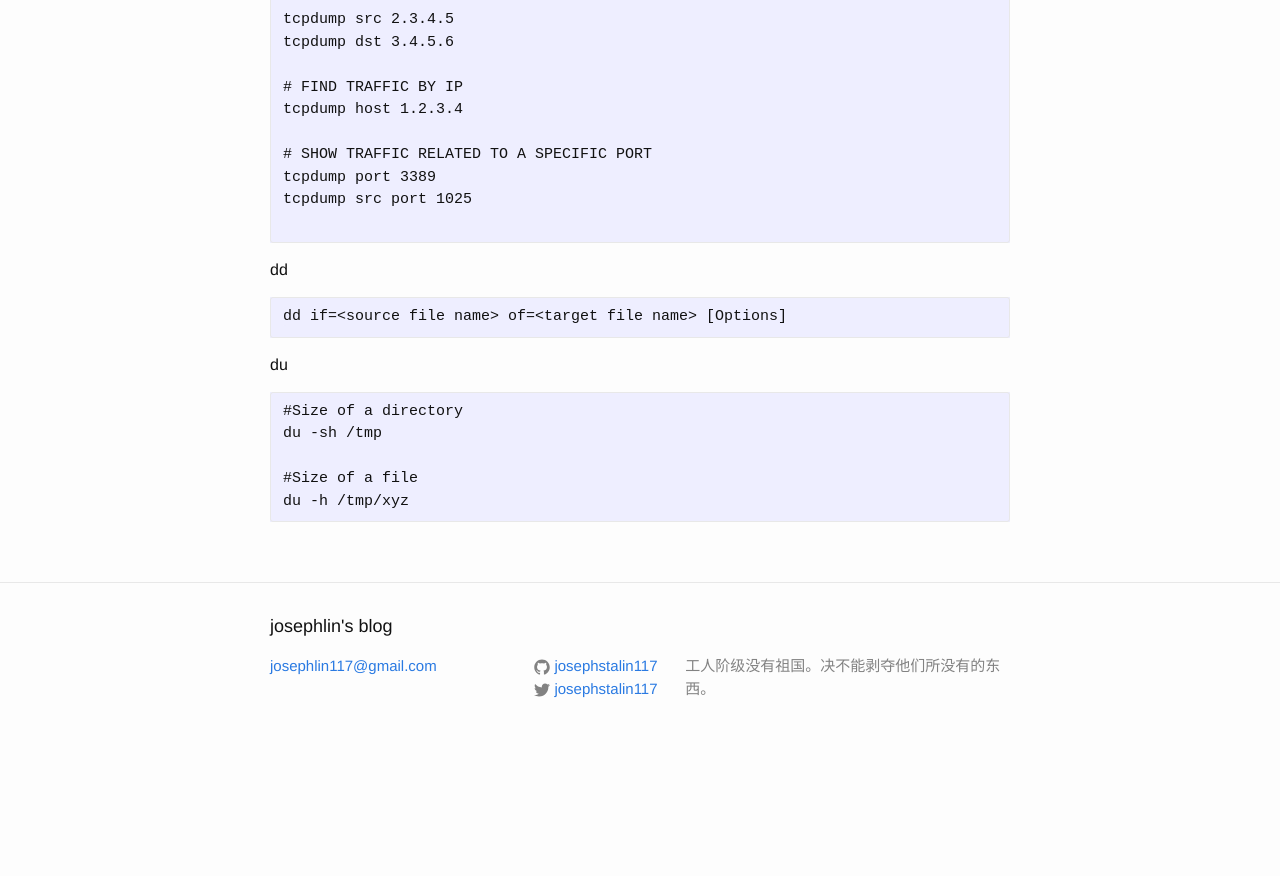
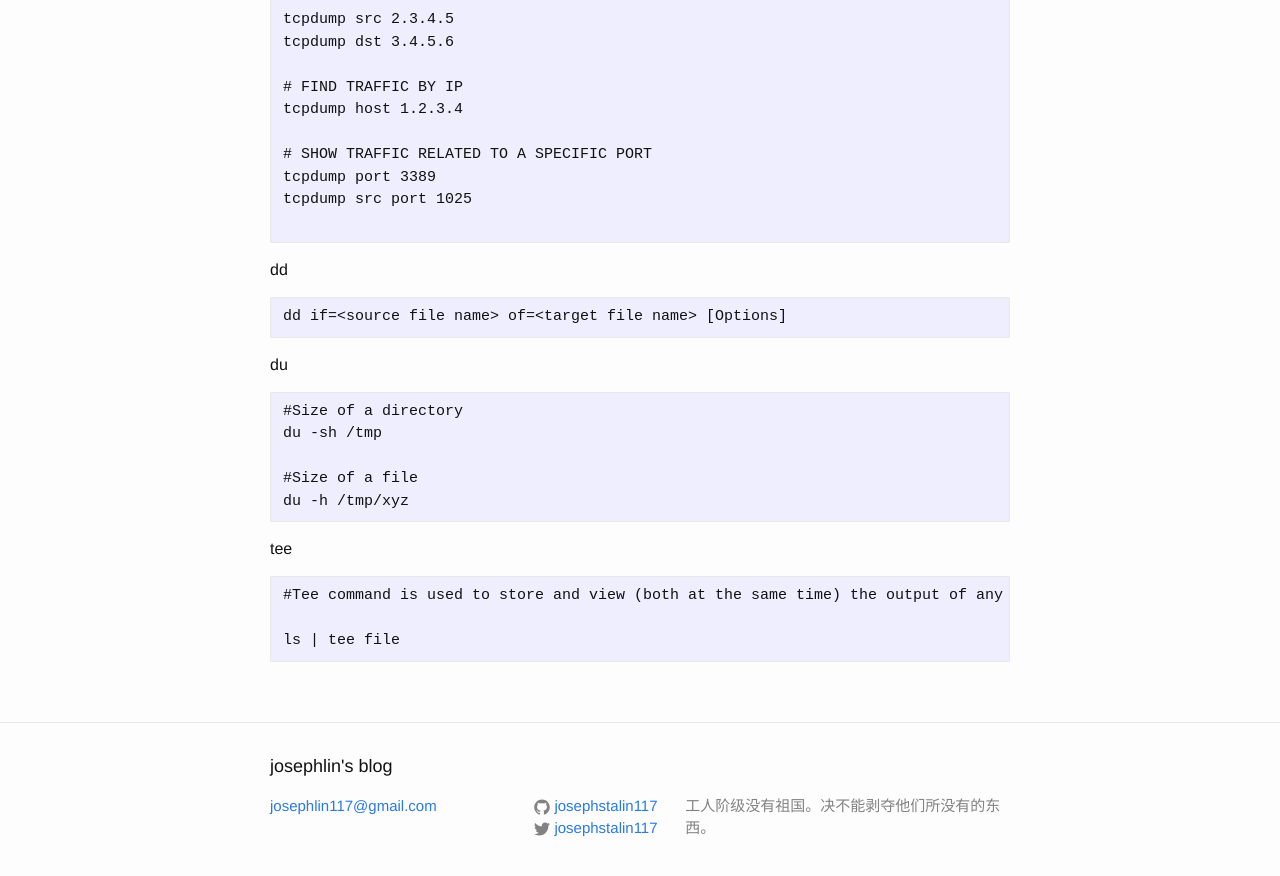
Before and after one commit to josephstalin117/josephstalin117.github.io, a Jekyll site: the page built from _posts/2016-04-04-linux.markdown, in a window 1280 px wide and 900 px high, scrolled down 1394 px. Shown: the top 876 px of the window. Built offline with Jekyll 4.4.1, drawn with Linux system fonts in a browser that asks for light colours; before the commit the page ends 2154 px from its top, so only the background shows below that.

Commit message:
add new article

````diff
--- a/_posts/2016-04-04-linux.markdown
+++ b/_posts/2016-04-04-linux.markdown
@@ -92,3 +92,10 @@ du -sh /tmp
 #Size of a file
 du -h /tmp/xyz
 ```
+
+tee
+```
+#Tee command is used to store and view (both at the same time) the output of any other command.
+
+ls | tee file
+```
````
Also changed, not shown: _posts/2017-06-27-centos.markdown (added, +26 -0 lines).
